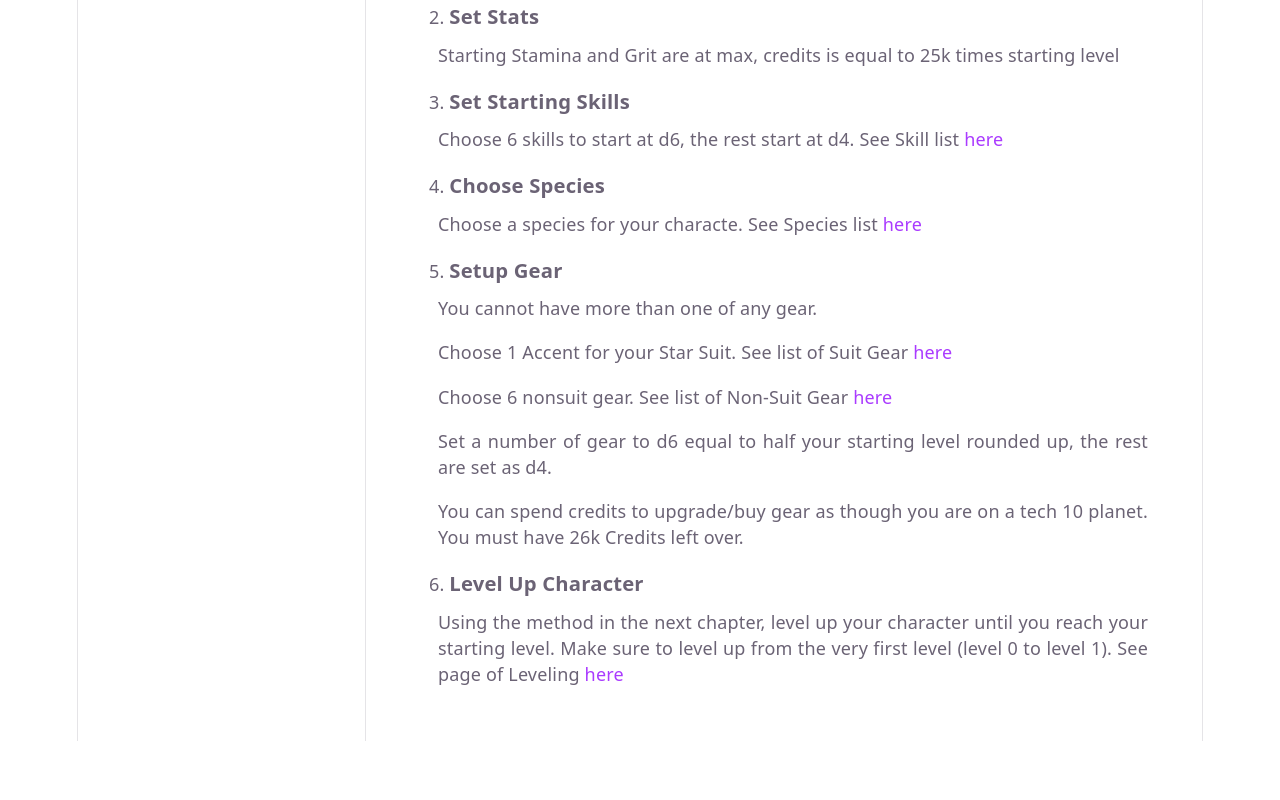
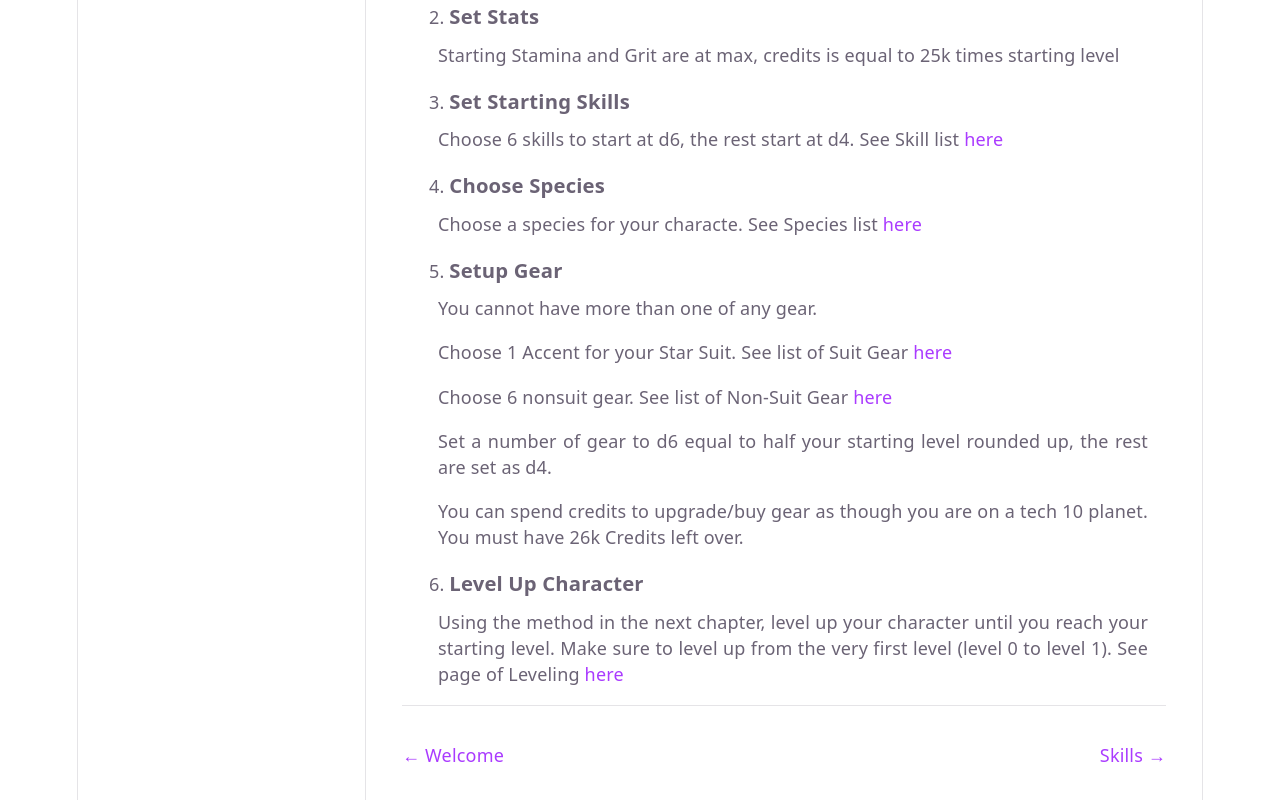
Before and after one commit to jairusaurus-rex/buckets-of-dice, a React (Vite) app: page /wiki/character-creation in a window 1280 px wide. Shown: the part 786-1586 px from the top of the page. Before the commit the page ends 1527 px from the top, so only its background shows below. Built offline with nearby package versions, Linux system fonts and the light colour scheme.

Commit message:
feat: enhance wiki navigation with parent and sibling links

```diff
--- a/src/pages/wiki/ArticlePages.tsx
+++ b/src/pages/wiki/ArticlePages.tsx
@@ -1,5 +1,5 @@
 import { useMemo } from "react";
-import { useParams } from "react-router-dom";
+import { useParams, Link } from "react-router-dom";
 import { articleList } from "./articles/ArticleList";
 import styles from "./Articles.module.css";
 import type { ArticleListType } from "../../commons/types/AticleListType";
@@ -28,8 +28,44 @@ export const WikiPage = () => {
     return findArticle(articleList, articleId) || articleList[0];
   }, [articleId]);
 
+  // Find parent, previous sibling, and next sibling
+  const navigation = useMemo(() => {
+    const result = {
+      parent: null as ArticleListType | null,
+      prevSibling: null as ArticleListType | null,
+      nextSibling: null as ArticleListType | null,
+    };
+
+    if (!articleId) return result;
+
+    const findNavigation = (
+      items: ArticleListType[],
+      id: string,
+      parentItem: ArticleListType | null = null
+    ): boolean => {
+      for (let i = 0; i < items.length; i++) {
+        if (items[i].id === id) {
+          result.parent = parentItem;
+          result.prevSibling = i > 0 ? items[i - 1] : null;
+          result.nextSibling = i < items.length - 1 ? items[i + 1] : null;
+          return true;
+        }
+
+        if (items[i].children) {
+          if (findNavigation(items[i].children ?? [], id, items[i])) {
+            return true;
+          }
+        }
+      }
+      return false;
+    };
+
+    findNavigation(articleList, articleId);
+    return result;
+  }, [articleId]);
+
   return (
-    <div className="flex-1">
+    <div className="flex-1 flex flex-col">
       <div className="mb-6">
         <h1 className="text-3xl font-bold text-[var(--text-h)] mb-2">
           {article.title}
@@ -37,6 +73,42 @@ export const WikiPage = () => {
         <div className="border-b border-[var(--border)]"></div>
       </div>
       <div className={styles.wiki}>{article.content}</div>
+
+      {/* Navigation Footer */}
+      <div className="mt-auto pt-8 border-t border-[var(--border)] flex justify-between items-center gap-4">
+        <div className="flex-1">
+          {navigation.prevSibling && (
+            <Link
+              to={`/wiki/${navigation.prevSibling.id}`}
+              className="text-[var(--accent)] hover:underline"
+            >
+              ← {navigation.prevSibling.title}
+            </Link>
+          )}
+        </div>
+
+        <div className="flex-1 text-center">
+          {navigation.parent && (
+            <Link
+              to={`/wiki/${navigation.parent.id}`}
+              className="text-[var(--accent)] hover:underline"
+            >
+              ↑ {navigation.parent.title}
+            </Link>
+          )}
+        </div>
+
+        <div className="flex-1 text-right">
+          {navigation.nextSibling && (
+            <Link
+              to={`/wiki/${navigation.nextSibling.id}`}
+              className="text-[var(--accent)] hover:underline"
+            >
+              {navigation.nextSibling.title} →
+            </Link>
+          )}
+        </div>
+      </div>
     </div>
   );
 }
```
